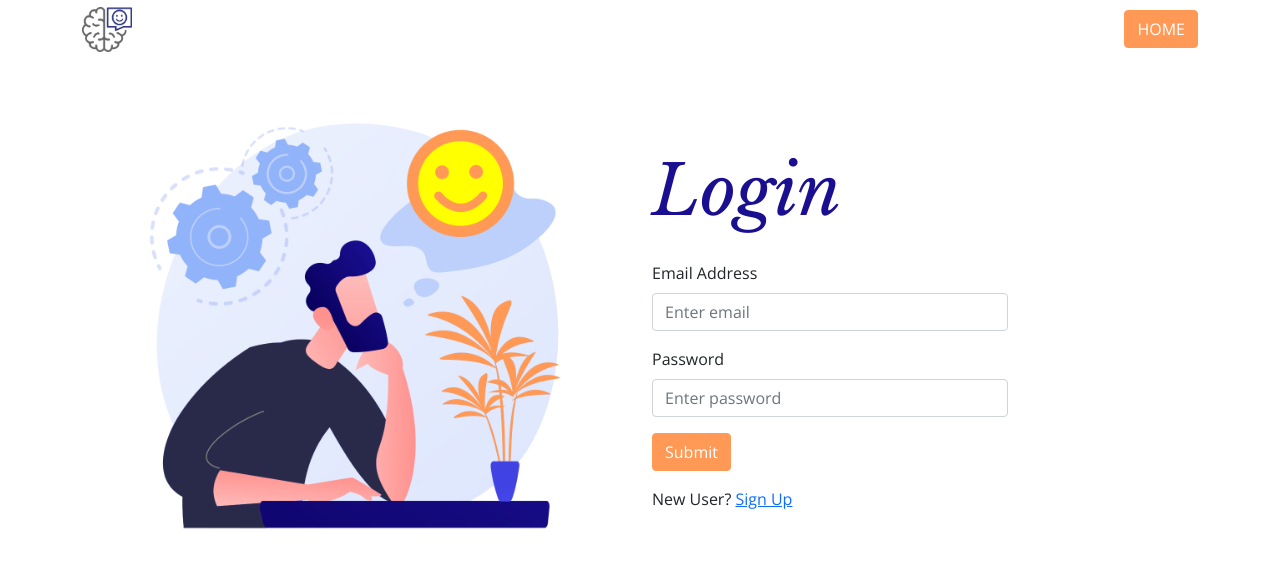
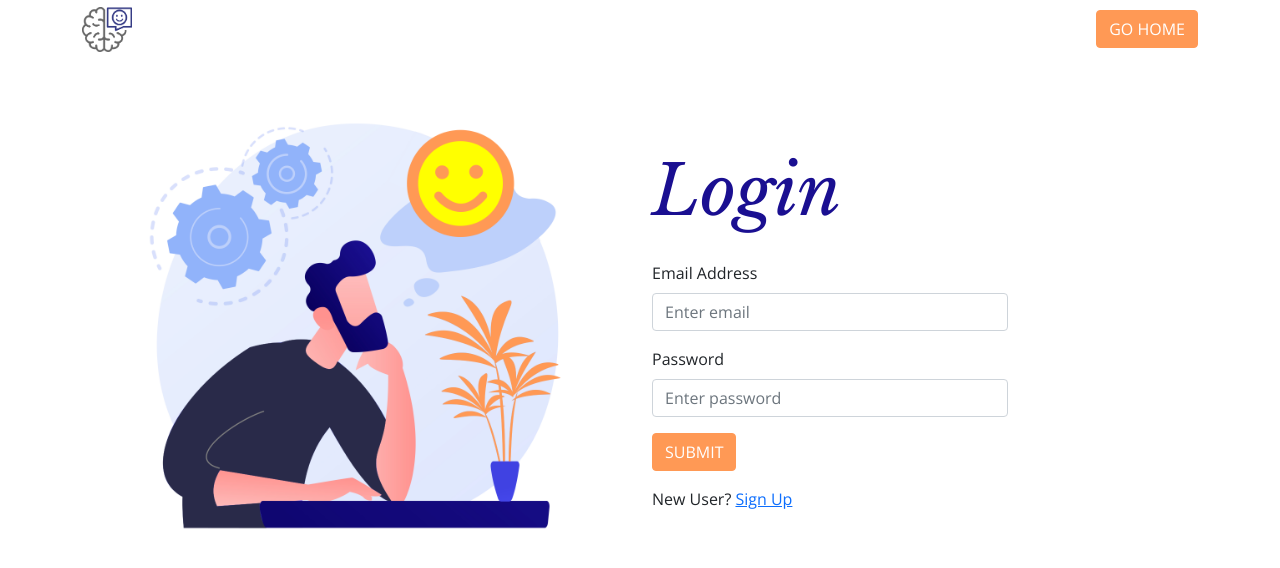
Before and after one commit to mattstuhring/quantifiable-happiness, a React (Create React App) app in the folder frontend/: page /login in a window 1280 px wide. Shown: the top 568 px of the page. Built offline with nearby package versions, Linux system fonts and the light colour scheme.

Commit message:
Add dashboard components

```diff
--- a/frontend/src/App.js
+++ b/frontend/src/App.js
@@ -5,6 +5,9 @@ import Header from './components/Header';
 import HomeScreen from './screens/HomeScreen';
 import LoginScreen from './screens/LoginScreen';
 import RegisterScreen from './screens/RegisterScreen';
+import DashboardScreen from './screens/DashboardScreen';
+import ExploreScreen from './screens/ExploreScreen';
+import ProfileScreen from './screens/ProfileScreen';
 
 class App extends Component {
   constructor(props) {
@@ -66,6 +69,9 @@ class App extends Component {
               )}
             />
             <Route path='/register' component={RegisterScreen} />
+            <Route path='/dashboard' component={DashboardScreen} />
+            <Route path='/explore' component={ExploreScreen} />
+            <Route path='/profile' component={ProfileScreen} />
           </Container>
         </main>
       </Router>
--- a/frontend/src/components/Header.js
+++ b/frontend/src/components/Header.js
@@ -22,12 +22,29 @@ export class Header extends Component {
   };
 
   render() {
-    const showHomeNav = () => {
+    const showNav = () => {
+      if (this.props.username) {
+        return (
+          <Nav>
+            <Nav.Link href='/dashboard'>Dashboard</Nav.Link>
+            <Nav.Link href='/explore'>Explore</Nav.Link>
+            <Nav.Link href='/profile'>Profile</Nav.Link>
+            <Button
+              className='logout-btn'
+              href='/'
+              onClick={this.handleLogout}
+              variant='primary'
+            >
+              LOGOUT
+            </Button>
+          </Nav>
+        );
+      } else {
         if (this.props.showHomeNav) {
           return (
             <Nav>
-            <Button href='/' variant='primary'>
-              HOME
+              <Button href='/' variant='primary' onClick={this.handleLogout}>
+                GO HOME
               </Button>
             </Nav>
           );
@@ -45,20 +62,6 @@ export class Header extends Component {
             </Nav>
           );
         }
-    };
-
-    const username = () => {
-      if (this.props.username) {
-        return (
-          <Nav>
-            <Navbar.Text>
-              Hello: <a href='/login'>{this.props.username}</a>
-            </Navbar.Text>
-            <Nav.Link href='/' onClick={this.handleLogout}>
-              Logout
-            </Nav.Link>
-          </Nav>
-        );
       }
     };
 
@@ -80,9 +83,7 @@ export class Header extends Component {
               id='basic-navbar-nav'
               className='justify-content-end'
             >
-              {showHomeNav()}
-
-              {username()}
+              {showNav()}
             </Navbar.Collapse>
           </Container>
         </Navbar>
--- a/frontend/src/index.css
+++ b/frontend/src/index.css
@@ -39,7 +39,8 @@ html,
   background-color: white !important;
 }
 
-.login-btn {
+.login-btn,
+.logout-btn {
   margin-left: 10px;
 }
 
@@ -191,3 +192,18 @@ div.how-content.row {
 #register img {
   width: 100%;
 }
+
+/* DASHBOARD */
+#dashboard {
+  margin-top: 100px;
+}
+
+/* EXPLORE */
+#explore {
+  margin-top: 100px;
+}
+
+/* PROFILE */
+#profile {
+  margin-top: 100px;
+}
--- /dev/null
+++ b/frontend/src/screens/ExploreScreen.js
@@ -0,0 +1,22 @@
+import React, { Component } from 'react';
+import { Row, Col } from 'react-bootstrap';
+
+class ExploreScreen extends Component {
+  constructor(props) {
+    super(props);
+  }
+
+  render() {
+    return (
+      <div id='explore'>
+        <Row>
+          <Col md={12}>
+            <h1>Explore</h1>
+          </Col>
+        </Row>
+      </div>
+    );
+  }
+}
+
+export default ExploreScreen;
--- a/frontend/src/screens/LoginScreen.js
+++ b/frontend/src/screens/LoginScreen.js
@@ -54,7 +54,7 @@ class LoginScreen extends Component {
 
         this.props.handleUsername(res.data.username);
 
-        this.props.history.push('/');
+        this.props.history.push('/dashboard');
       })
       .catch((err) => {
         console.log(err);
@@ -101,7 +101,7 @@ class LoginScreen extends Component {
                   </Form.Group>
 
                   <Button type='submit' variant='primary'>
-                    Submit
+                    SUBMIT
                   </Button>
                 </Form>
 
--- /dev/null
+++ b/frontend/src/screens/ProfileScreen.js
@@ -0,0 +1,22 @@
+import React, { Component } from 'react';
+import { Row, Col } from 'react-bootstrap';
+
+class ProfileScreen extends Component {
+  constructor(props) {
+    super(props);
+  }
+
+  render() {
+    return (
+      <div id='profile'>
+        <Row>
+          <Col md={12}>
+            <h1>Profile</h1>
+          </Col>
+        </Row>
+      </div>
+    );
+  }
+}
+
+export default ProfileScreen;
--- a/frontend/src/screens/RegisterScreen.js
+++ b/frontend/src/screens/RegisterScreen.js
@@ -131,7 +131,7 @@ class RegisterScreen extends Component {
                   </Form.Group>
 
                   <Button type='submit' variant='primary'>
-                    Submit
+                    SUBMIT
                   </Button>
                 </Form>
 
```
Lines whose indentation alone changed are shown as unchanged.
